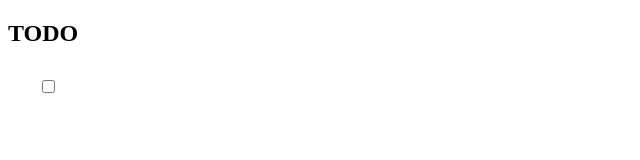
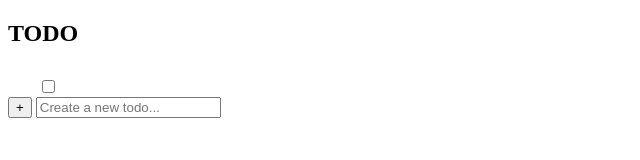
Before and after one commit to SwamiTheDev/todo-app, a plain HTML site: page index.html in a window 1280 px wide. Shown: the whole page, without its empty margins (0-640 px from the left). Drawn offline with Linux system fonts and the light colour scheme.

Commit message:
Add the Form for search input

```diff
--- a/index.html
+++ b/index.html
@@ -4,6 +4,7 @@
 <head>
     <meta charset="UTF-8">
     <meta name="viewport" content="width=device-width, initial-scale=1.0">
+    <link rel="stylesheet" href="https://cdnjs.cloudflare.com/ajax/libs/font-awesome/5.10.2/css/all.min.css" />
     <title>ToDo List</title>
 </head>
 
@@ -22,6 +23,15 @@
                 </label>
             </div>
         </div>
+
+        <form class="addTodo">
+            <button type="submit" class="btn addNewBtn" aria-label="button">
+                <span class="plusSign custom_checkbox">+</span>
+            </button>
+            <input class="addNew" name="add" type="text" id="create" placeholder="Create a new todo..."
+                aria-label="Create a new todo..." />
+        </form>
+
     </main>
 </body>
 
```
